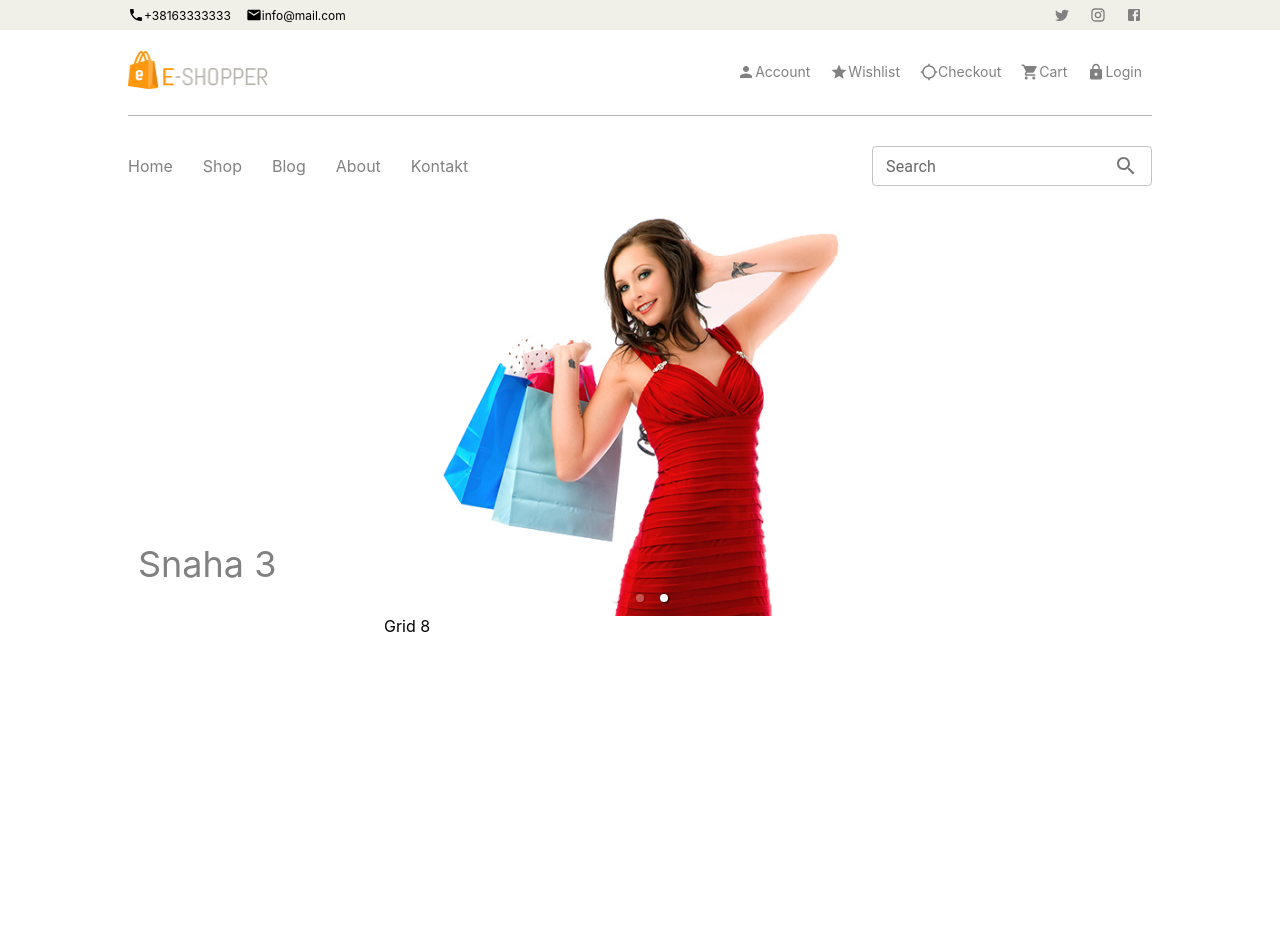
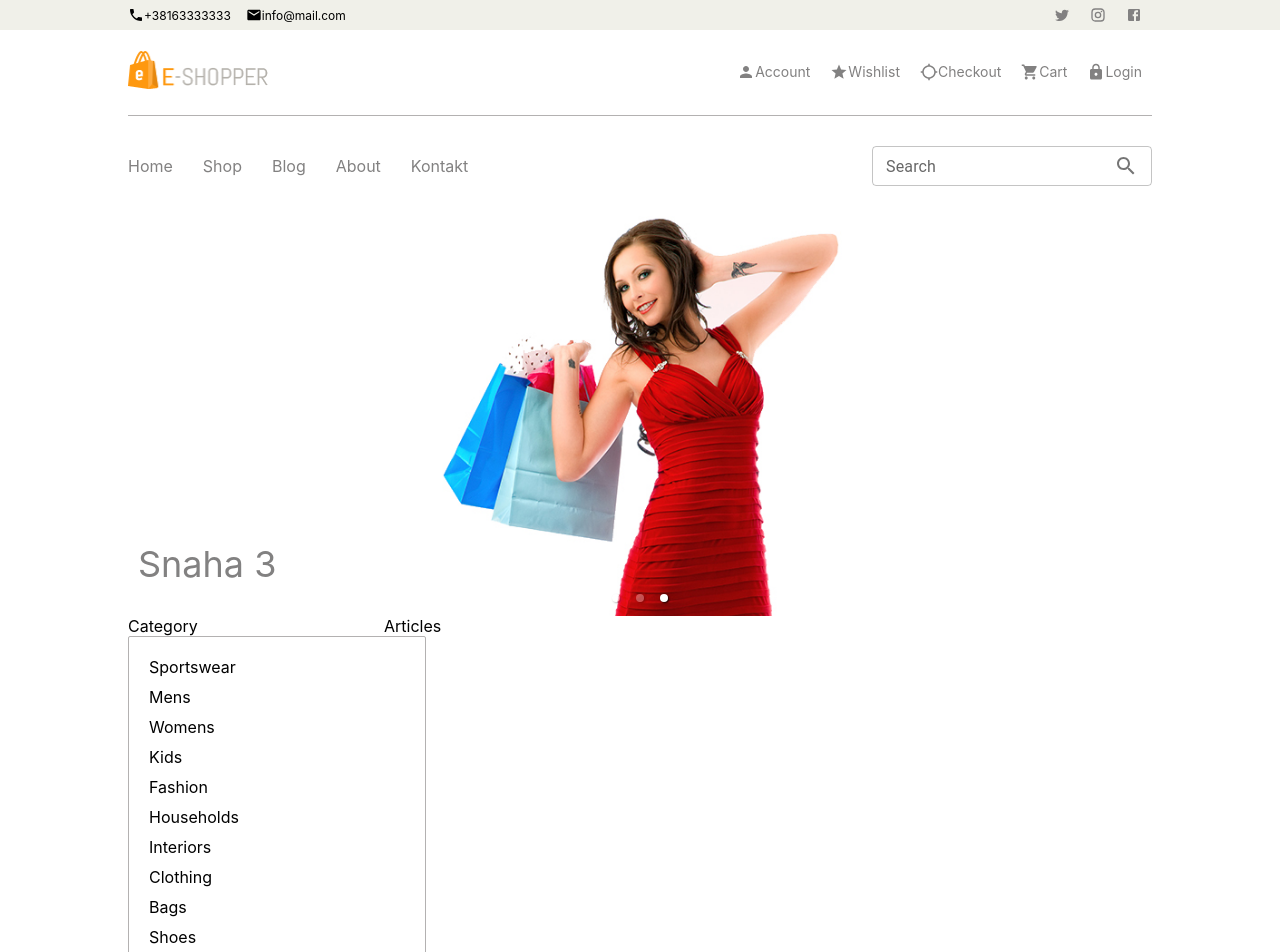
Before and after one commit to Mazo26/nit, a React (Create React App) app in the folder nitshop/: page / in a window 1280 px wide. Shown: the top 952 px of the page. Before the commit the page ends 800 px from the top, so only its background shows below. Built offline with nearby package versions, Linux system fonts and the light colour scheme.

Commit message:
Finished burgerMenu and styled Categories

```diff
--- a/nitshop/src/Templates/CategoryTab/CategoryTab.jsx
+++ b/nitshop/src/Templates/CategoryTab/CategoryTab.jsx
@@ -2,19 +2,105 @@ import React from "react";
 import SimplifiedDiv from "../../components/SimplifiedDiv/SimplifiedDiv";
 import Text from "../../components/Text/Text";
 import { colors } from "../../util/theme";
+import AddIcon from "@mui/icons-material/Add";
+
+const categories = [
+  {
+    name: "Sportswear",
+    active: false,
+  },
+  {
+    name: "Mens",
+    active: false,
+  },
+  {
+    name: "Womens",
+    active: false,
+  },
+  {
+    name: "Kids",
+    active: false,
+  },
+  {
+    name: "Fashion",
+    active: false,
+  },
+  {
+    name: "Households",
+    active: false,
+  },
+  {
+    name: "Interiors",
+    active: false,
+  },
+  {
+    name: "Clothing",
+    active: false,
+  },
+  {
+    name: "Bags",
+    active: false,
+  },
+  {
+    name: "Shoes",
+    active: false,
+  },
+];
+
+const subCategory = [
+  {
+    categoryName: "Sportswear",
+    name: "Adidas",
+    active: false,
+  },
+  {
+    categoryName: "Sportswear",
+    name: "Nike",
+    active: false,
+  },
+  {
+    categoryName: "Sportswear",
+    name: "Puma",
+    active: false,
+  },
+  {
+    categoryName: "Mens",
+    name: "Adidas",
+    active: false,
+  },
+  {
+    categoryName: "Mens",
+    name: "Nike",
+    active: false,
+  },
+  {
+    categoryName: "Mens",
+    name: "Puma",
+    active: false,
+  },
+];
 
 const CategoryTab = () => {
   const styles = {
     container: {
       width: "100%",
-      borderWidth: "0.5px",
-      borderColor: colors.lightGray,
-      borderRadius: "5px",
+      border: `0.5px solid ${colors.lightGray}`,
+      borderRadius: "2px",
       textAlign: "left",
+      padding: "15px 20px",
+    },
+    category: {
+      padding: "5px 0px",
     },
   };
 
-  return <SimplifiedDiv style={styles.container}></SimplifiedDiv>;
+  return (
+    <SimplifiedDiv style={styles.container}>
+      {categories.map((cat) => {
+        return <Text style={styles.category}>{cat.name}</Text>;
+      })}
+    </SimplifiedDiv>
+  );
 };
 
 export default CategoryTab;
--- a/nitshop/src/Templates/Navigation/LinkBar.jsx
+++ b/nitshop/src/Templates/Navigation/LinkBar.jsx
@@ -31,6 +31,13 @@ const styles = {
   linkMenu: {
     backgroundColor: colors.gray,
     textAlign: "left",
+    padding: "10px 20px",
+    margin: "15px 0px",
+  },
+  links: {
+    padding: "10px 0px",
+    fontSize: fontSize.normal,
+    color: colors.white,
   },
 };
 
@@ -134,21 +141,11 @@ const LinkBar = () => {
       </SimplifiedDiv>
       {isOpen && (
         <SimplifiedDiv style={styles.linkMenu}>
-          <Text fontSize={fontSize.normal} color={colors.gray}>
-            Home
-          </Text>
-          <Text fontSize={fontSize.normal} color={colors.gray}>
-            Shop
-          </Text>
-          <Text fontSize={fontSize.normal} color={colors.gray}>
-            Blog
-          </Text>
-          <Text fontSize={fontSize.normal} color={colors.gray}>
-            About
-          </Text>
-          <Text fontSize={fontSize.normal} color={colors.gray}>
-            Kontakt
-          </Text>
+          <Text style={styles.links}>Home</Text>
+          <Text style={styles.links}>Shop</Text>
+          <Text style={styles.links}>Blog</Text>
+          <Text style={styles.links}>About</Text>
+          <Text style={styles.links}>Contact</Text>
         </SimplifiedDiv>
       )}
     </SimplifiedDiv>
--- a/nitshop/src/Templates/ProductsHomePage/ProductsHomePage.jsx
+++ b/nitshop/src/Templates/ProductsHomePage/ProductsHomePage.jsx
@@ -8,6 +8,10 @@ const styles = {
   container: {
     padding: "0px 10%",
   },
+  headingContainer: {
+    width: "100%",
+    textAlign: "center",
+  },
 };
 
 const ProductsHomePage = () => {
@@ -15,10 +19,15 @@ const ProductsHomePage = () => {
     <SimplifiedDiv style={styles.container}>
       <Grid container direction='row'>
         <Grid item md={3} lg={3}>
+          <SimplifiedDiv style={styles.headingContainer}>
+            <Text>Category</Text>
+          </SimplifiedDiv>
           <CategoryTab />
         </Grid>
         <Grid item md={9} lg={9}>
-          <Text>Grid 8</Text>
+          <SimplifiedDiv style={styles.headingContainer}>
+            <Text>Articles</Text>
+          </SimplifiedDiv>
         </Grid>
       </Grid>
     </SimplifiedDiv>
--- a/nitshop/src/Templates/Slider/Slider.jsx
+++ b/nitshop/src/Templates/Slider/Slider.jsx
@@ -34,9 +34,11 @@ const Slider = () => {
   const setPaddingTop =
     deviceWidth === "SM" ? "10px" : deviceWidth === "MD" ? "20px" : "30px";
 
+  const sliderWidthSM = deviceWidth !== "LG" ? "100%" : "80%";
+
   const styles = {
     sliderContainer: {
-      width: "80%",
+      width: sliderWidthSM,
       height: "auto",
       paddingTop: setPaddingTop,
       margin: setSliderMargin,
--- a/nitshop/src/util/theme.js
+++ b/nitshop/src/util/theme.js
@@ -8,6 +8,8 @@ export const colors = {
   limeGreen: "#9de848",
   lightRed: "#f23f35",
   red: "red",
+  white: "white",
+  dirtyWhite: "#fafdff",
 };
 
 export const fontWeight = {
```
